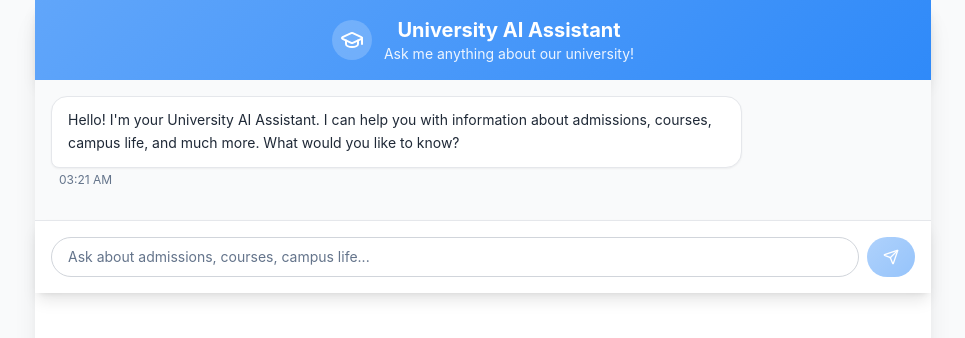
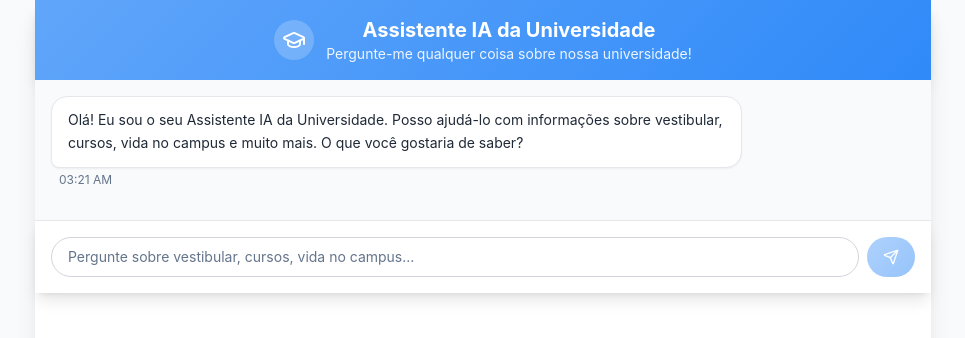
Before and after one commit to igorrocha/university-blue-spark, a React (Vite) app: page / in a window 1280 px wide. Shown: the top 338 px of the page, without its empty margins (157-1122 px from the left). Built offline with nearby package versions, Linux system fonts and the light colour scheme.

Commit message:
feat: Translate website to Brazilian Portuguese
Translates the website's user-facing text to Brazilian Portuguese while keeping the source code in English.

```diff
--- a/index.html
+++ b/index.html
@@ -1,15 +1,15 @@
 
 <!DOCTYPE html>
-<html lang="en">
+<html lang="pt-BR">
   <head>
     <meta charset="UTF-8" />
     <meta name="viewport" content="width=device-width, initial-scale=1.0" />
-    <title>University AI Assistant</title>
-    <meta name="description" content="Get instant answers about university admissions, courses, and campus life from our AI assistant" />
-    <meta name="author" content="University AI Assistant" />
+    <title>Assistente IA da Universidade</title>
+    <meta name="description" content="Obtenha respostas instantâneas sobre vestibular, cursos e vida no campus com nosso assistente de IA" />
+    <meta name="author" content="Assistente IA da Universidade" />
 
-    <meta property="og:title" content="University AI Assistant" />
-    <meta property="og:description" content="Get instant answers about university admissions, courses, and campus life from our AI assistant" />
+    <meta property="og:title" content="Assistente IA da Universidade" />
+    <meta property="og:description" content="Obtenha respostas instantâneas sobre vestibular, cursos e vida no campus com nosso assistente de IA" />
     <meta property="og:type" content="website" />
     <meta property="og:image" content="https://lovable.dev/opengraph-image-p98pqg.png" />
 
--- a/src/components/ChatContainer.tsx
+++ b/src/components/ChatContainer.tsx
@@ -15,7 +15,7 @@ const ChatContainer = () => {
   const [messages, setMessages] = useState<Message[]>([
     {
       id: '1',
-      text: "Hello! I'm your University AI Assistant. I can help you with information about admissions, courses, campus life, and much more. What would you like to know?",
+      text: "Olá! Eu sou o seu Assistente IA da Universidade. Posso ajudá-lo com informações sobre vestibular, cursos, vida no campus e muito mais. O que você gostaria de saber?",
       isUser: false,
       timestamp: new Date().toLocaleTimeString([], { hour: '2-digit', minute: '2-digit' })
     }
@@ -61,7 +61,7 @@ const ChatContainer = () => {
 
       const aiMessage: Message = {
         id: (Date.now() + 1).toString(),
-        text: data.response || "I'm sorry, I couldn't process your request right now. Please try again later.",
+        text: data.response || "Desculpe, não consegui processar sua solicitação agora. Tente novamente mais tarde.",
         isUser: false,
         timestamp: new Date().toLocaleTimeString([], { hour: '2-digit', minute: '2-digit' })
       };
@@ -73,7 +73,7 @@ const ChatContainer = () => {
       // Mock response for development
       const mockResponse: Message = {
         id: (Date.now() + 1).toString(),
-        text: "Thank you for your question! I'm currently being set up to help you with university information. Once the AI integration is complete, I'll be able to provide detailed answers about admissions, courses, campus facilities, student life, and much more. Please try again soon!",
+        text: "Obrigado pela sua pergunta! Estou sendo configurado para ajudá-lo com informações universitárias. Assim que a integração com IA estiver completa, poderei fornecer respostas detalhadas sobre vestibular, cursos, instalações do campus, vida estudantil e muito mais. Tente novamente em breve!",
         isUser: false,
         timestamp: new Date().toLocaleTimeString([], { hour: '2-digit', minute: '2-digit' })
       };
@@ -81,8 +81,8 @@ const ChatContainer = () => {
       setMessages(prev => [...prev, mockResponse]);
 
       toast({
-        title: "Development Mode",
-        description: "The AI backend is not yet connected. Showing mock response.",
+        title: "Modo de Desenvolvimento",
+        description: "O backend de IA ainda não está conectado. Mostrando resposta simulada.",
         variant: "default",
       });
     } finally {
--- a/src/components/ChatHeader.tsx
+++ b/src/components/ChatHeader.tsx
@@ -9,8 +9,8 @@ const ChatHeader = () => {
           <GraduationCap size={24} className="text-white" />
         </div>
         <div className="text-center">
-          <h1 className="text-xl font-bold">University AI Assistant</h1>
-          <p className="text-white/90 text-sm">Ask me anything about our university!</p>
+          <h1 className="text-xl font-bold">Assistente IA da Universidade</h1>
+          <p className="text-white/90 text-sm">Pergunte-me qualquer coisa sobre nossa universidade!</p>
         </div>
       </div>
     </div>
--- a/src/components/ChatInput.tsx
+++ b/src/components/ChatInput.tsx
@@ -35,7 +35,7 @@ const ChatInput = ({ onSendMessage, isLoading }: ChatInputProps) => {
             value={message}
             onChange={(e) => setMessage(e.target.value)}
             onKeyPress={handleKeyPress}
-            placeholder="Ask about admissions, courses, campus life..."
+            placeholder="Pergunte sobre vestibular, cursos, vida no campus..."
             disabled={isLoading}
             className="border-gray-300 focus:border-university-blue focus:ring-university-blue/20 rounded-full py-3 px-4"
           />
--- a/src/pages/NotFound.tsx
+++ b/src/pages/NotFound.tsx
@@ -1,3 +1,4 @@
+
 import { useLocation } from "react-router-dom";
 import { useEffect } from "react";
 
@@ -15,9 +16,9 @@ const NotFound = () => {
     <div className="min-h-screen flex items-center justify-center bg-gray-100">
       <div className="text-center">
         <h1 className="text-4xl font-bold mb-4">404</h1>
-        <p className="text-xl text-gray-600 mb-4">Oops! Page not found</p>
+        <p className="text-xl text-gray-600 mb-4">Oops! Página não encontrada</p>
         <a href="/" className="text-blue-500 hover:text-blue-700 underline">
-          Return to Home
+          Voltar para o Início
         </a>
       </div>
     </div>
```
